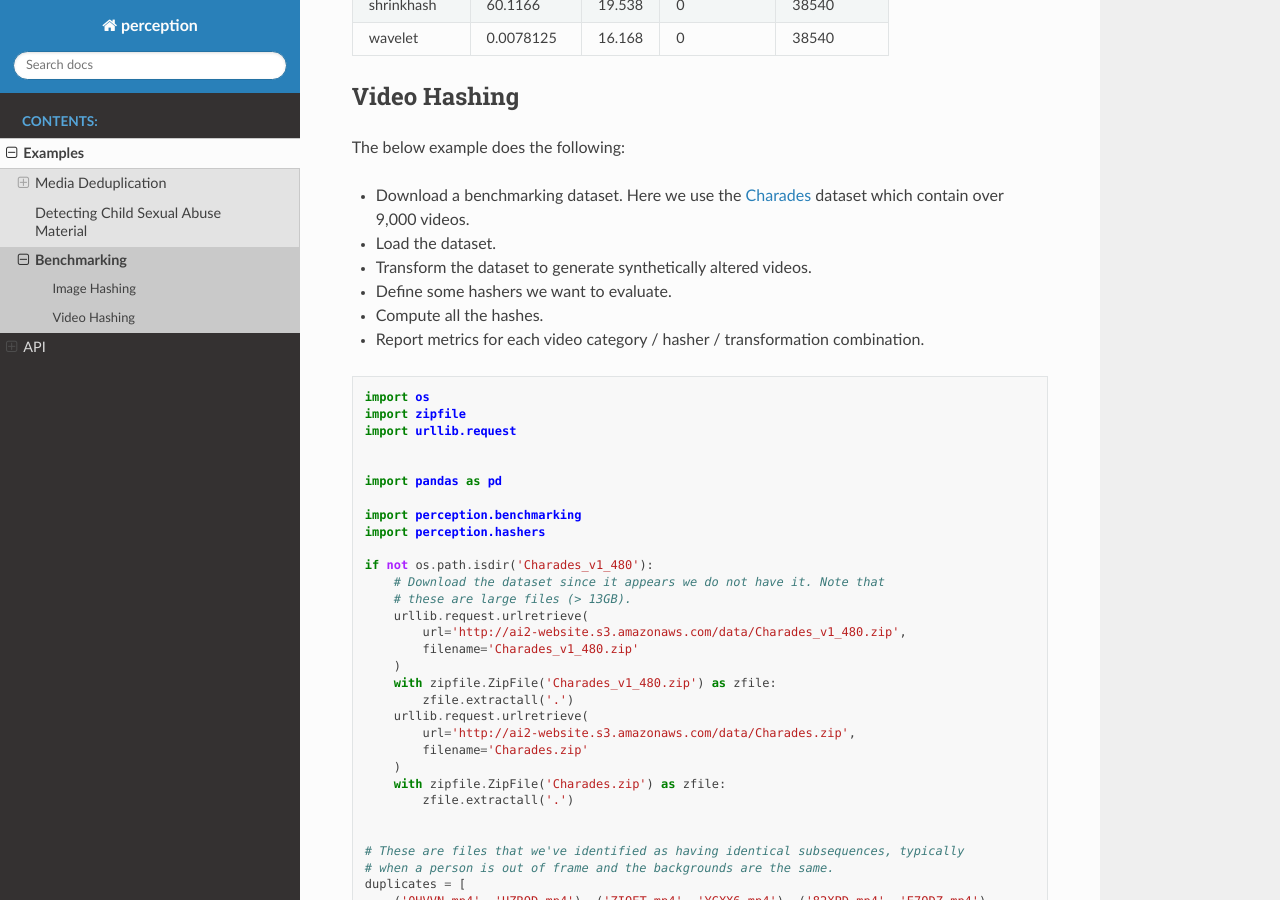
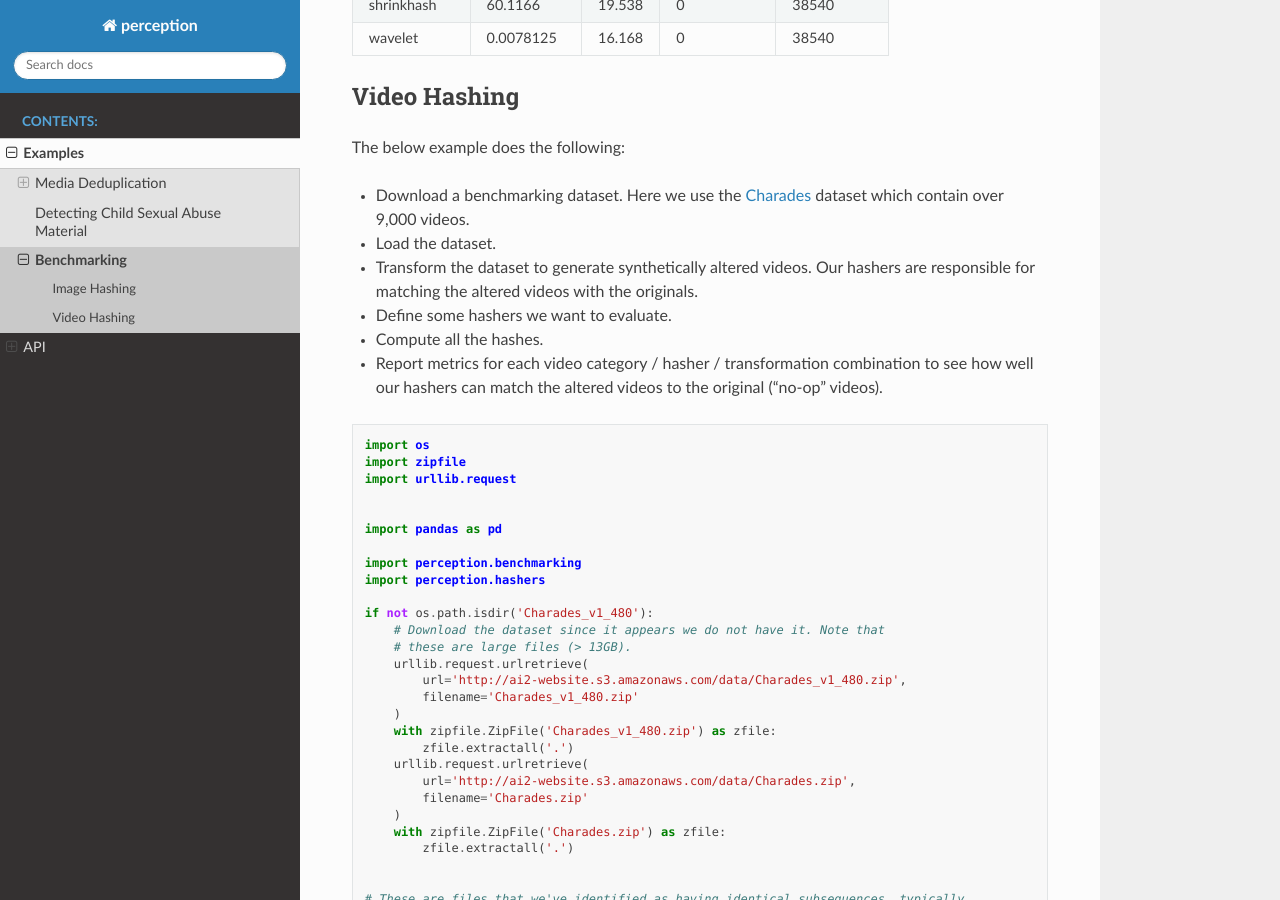
Before and after one commit to thorn-oss/perception, a Sphinx documentation site: the page built from docs/examples/benchmarking.rst, in a window 1280 px wide and 900 px high, scrolled down 11440 px. Built offline with Sphinx 7.4.7 and the Read the Docs theme 2.0.0, drawn with Linux system fonts in a browser that asks for light colours; formulas are drawn with MathJax 3.

Commit message:
More commentary on how benchmarking works.

```diff
--- a/docs/examples/benchmarking.rst
+++ b/docs/examples/benchmarking.rst
@@ -442,10 +442,12 @@ The below example does the following:
 
 - Download a benchmarking dataset. Here we use the `Charades <https://prior.allenai.org/projects/charades>`_ dataset which contain over 9,000 videos.
 - Load the dataset.
-- Transform the dataset to generate synthetically altered videos.
+- Transform the dataset to generate synthetically altered videos. Our hashers are responsible for
+  matching the altered videos with the originals.
 - Define some hashers we want to evaluate.
 - Compute all the hashes.
-- Report metrics for each video category / hasher / transformation combination.
+- Report metrics for each video category / hasher / transformation combination to see how well our hashers
+  can match the altered videos to the original ("no-op" videos).
 
 .. code-block:: python
 
```
